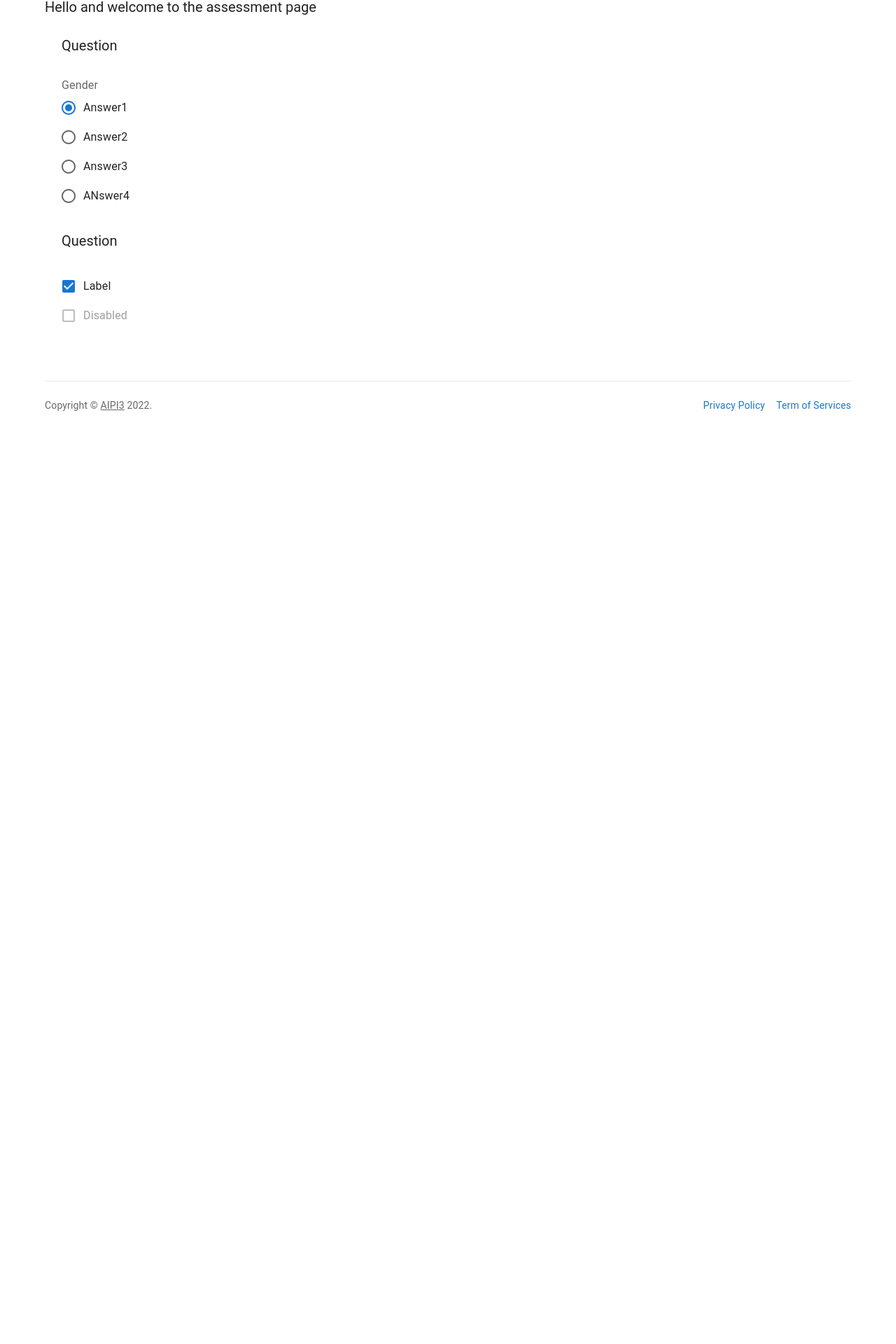
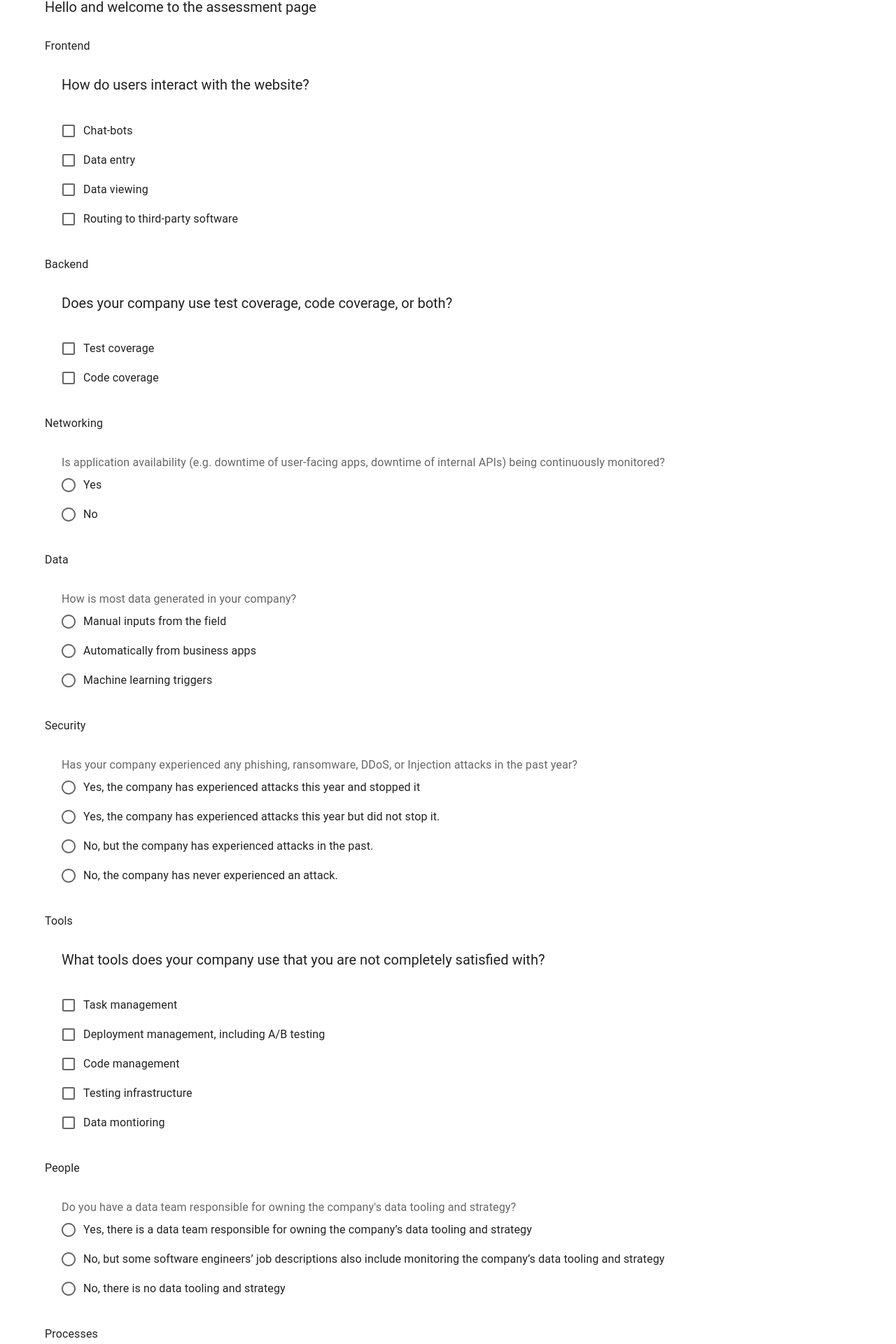
Before and after one commit to CSCI-401-AIPI3/aipi_frontend, a React (Create React App) app in the folder frontend/: page /assessment in a window 1280 px wide. Shown: the part 97-2017 px from the top of the page at 70% size. Before the commit the page ends 800 px from the top, so only its background shows below. Built offline with nearby package versions, Linux system fonts and the light colour scheme; the HTML template or start-up script is replaced by a standard one.

Commit message:
bare bones

```diff
--- a/frontend/src/components/MultiSelectQuestion.js
+++ b/frontend/src/components/MultiSelectQuestion.js
@@ -1,22 +1,25 @@
 import {
   Checkbox,
   Container,
-  FormLabel,
   FormGroup,
   FormControlLabel,
-  RadioGroup,
   Typography,
 } from "@mui/material";
 
-export function MultiSelectQuestion() {
+export function MultiSelectQuestion({ props }) {
+  props.answerOptionsList.map((answer) => {
+    console.log(answer);
+  });
+
   return (
     <Container sx={{ my: 4 }}>
       <Typography sx={{ mb: 4, fontSize: "1.25rem" }} variant="h3">
-        Question
+        {props.questionString}
       </Typography>
       <FormGroup>
-        <FormControlLabel control={<Checkbox defaultChecked />} label="Label" />
-        <FormControlLabel disabled control={<Checkbox />} label="Disabled" />
+        {props.answerOptionsList.map((answer) => {
+          return <FormControlLabel control={<Checkbox />} label={answer} />;
+        })}
       </FormGroup>
     </Container>
   );
--- a/frontend/src/components/SingleSelectQuestion.js
+++ b/frontend/src/components/SingleSelectQuestion.js
@@ -8,27 +8,27 @@
   Typography,
 } from "@mui/material";
 
-export function SingleSelectQuestion() {
+export function SingleSelectQuestion({ props }) {
   return (
     <Container sx={{ my: 4 }}>
-      <Typography sx={{ mb: 4, fontSize: "1.25rem" }} variant="h3">
-        Question
-      </Typography>
       <FormControl>
-        <FormLabel id="demo-radio-buttons-group-label">Gender</FormLabel>
+        <FormLabel id="demo-radio-buttons-group-label">
+          {props.questionString}
+        </FormLabel>
         <RadioGroup
           aria-labelledby="demo-radio-buttons-group-label"
           defaultValue="female"
           name="radio-buttons-group"
         >
-          <FormControlLabel
-            value="female"
-            control={<Radio />}
-            label="Answer1"
-          />
-          <FormControlLabel value="male" control={<Radio />} label="Answer2" />
-          <FormControlLabel value="other" control={<Radio />} label="Answer3" />
-          <FormControlLabel value="other" control={<Radio />} label="ANswer4" />
+          {props.answerOptionsList.map((answer) => {
+            return (
+              <FormControlLabel
+                value={answer}
+                control={<Radio />}
+                label={answer}
+              />
+            );
+          })}
         </RadioGroup>
       </FormControl>
     </Container>
--- a/frontend/src/routes/Assessment.js
+++ b/frontend/src/routes/Assessment.js
@@ -1,15 +1,155 @@
-import { Container, Typography } from "@mui/material";
+import { Button, Container, Typography } from "@mui/material";
 import { MultiSelectQuestion } from "../components/MultiSelectQuestion";
 import { SingleSelectQuestion } from "../components/SingleSelectQuestion";
 
 export function Assessment() {
+  const categoriesList = [
+    "Frontend",
+    "Backend",
+    "Networking",
+    "Data",
+    "Security",
+    "Tools",
+    "People",
+    "Processes",
+    "InfrastructureFit",
+  ];
+
+  const questionsList = [
+    {
+      id: 1,
+      category: "Frontend",
+      questionString: "How do users interact with the website?",
+      answerType: "multipleChoice",
+      answerOptionsList: [
+        "Chat-bots",
+        "Data entry",
+        "Data viewing",
+        "Routing to third-party software",
+      ],
+    },
+    {
+      id: 2,
+      category: "Backend",
+      questionString:
+        "Does your company use test coverage, code coverage, or both?",
+      answerType: "multipleChoice",
+      answerOptionsList: ["Test coverage", "Code coverage"],
+    },
+    {
+      id: 3,
+      category: "Networking",
+      questionString:
+        "Is application availability (e.g. downtime of user-facing apps, downtime of internal APIs) being continuously monitored?",
+      answerType: "singleChoice",
+      answerOptionsList: ["Yes", "No"],
+    },
+    {
+      id: 4,
+      category: "Data",
+      questionString: "How is most data generated in your company?",
+      answerType: "singleChoice",
+      answerOptionsList: [
+        "Manual inputs from the field",
+        "Automatically from business apps",
+        "Machine learning triggers",
+      ],
+    },
+    {
+      id: 5,
+      category: "Security",
+      questionString:
+        "Has your company experienced any phishing, ransomware, DDoS, or Injection attacks in the past year?",
+      answerType: "singleChoice",
+      answerOptionsList: [
+        "Yes, the company has experienced attacks this year and stopped it",
+        "Yes, the company has experienced attacks this year but did not stop it.",
+        "No, but the company has experienced attacks in the past.",
+        "No, the company has never experienced an attack.",
+      ],
+    },
+    {
+      id: 6,
+      category: "Tools",
+      questionString:
+        "What tools does your company use that you are not completely satisfied with?",
+      answerType: "multipleChoice",
+      answerOptionsList: [
+        "Task management",
+        "Deployment management, including A/B testing",
+        "Code management",
+        "Testing infrastructure",
+        "Data montioring",
+      ],
+    },
+    {
+      id: 7,
+      category: "People",
+      questionString:
+        "Do you have a data team responsible for owning the company's data tooling and strategy?",
+      answerType: "singleChoice",
+      answerOptionsList: [
+        "Yes, there is a data team responsible for owning the company’s data tooling and strategy",
+        "No, but some software engineers’ job descriptions also include monitoring the company’s data tooling and strategy",
+        "No, there is no data tooling and strategy",
+      ],
+    },
+    {
+      id: 8,
+      category: "Processes",
+      questionString:
+        "Is there a company-wide data, software, and security strategy?",
+      answerType: "singleChoice",
+      answerOptionsList: [
+        "Yes, and all three are being met at pace",
+        "Yes, but at least one department seems to be behind schedule",
+        "No, there is no company-wide technology strategy",
+      ],
+    },
+    {
+      id: 9,
+      category: "InfrastructureFit",
+      questionString: "Is there a long engineering backlog?",
+      answerType: "singleChoice",
+      answerOptionsList: [
+        "Yes, the engineering backlog is growing faster than it is being addressed",
+        "Yes, the engineering backlog grows quickly but it is addressed based on user-priorities",
+        "No, the engineering backlog is typically empty",
+      ],
+    },
+  ];
+
+  let categoryComponents = [];
+
+  categoriesList.forEach((category, index) => {
+    categoryComponents.push(<Typography>{category}</Typography>);
+
+    console.log("processing cat" + category);
+    const categoryQuestions = questionsList.filter(
+      (question) => question.category === category
+    );
+
+    categoryQuestions.forEach((question) => {
+      console.log(question);
+      if (question.answerType === "singleChoice") {
+        categoryComponents.push(<SingleSelectQuestion props={question} />);
+      } else if (question.answerType === "multipleChoice") {
+        categoryComponents.push(<MultiSelectQuestion props={question} />);
+      }
+    });
+
+    console.log("length of components " + categoryComponents.length);
+  });
+
+  console.log(categoryComponents);
+
   return (
     <Container sx={{ my: 4 }}>
       <Typography sx={{ mb: 4, fontSize: "1.25rem" }} variant="h3">
         Hello and welcome to the assessment page
       </Typography>
-      <SingleSelectQuestion />
-      <MultiSelectQuestion />
+      {categoryComponents}
+      <Button>Submit</Button>
     </Container>
   );
 }
```
Also changed, not shown: frontend/src/components/CategoryQuestions.js (added).
